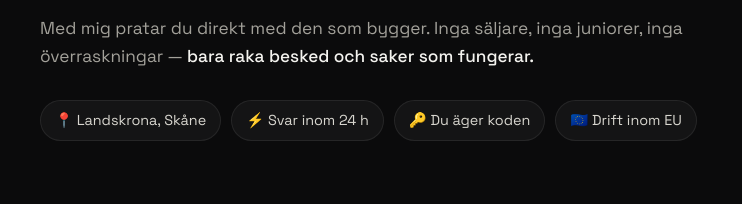
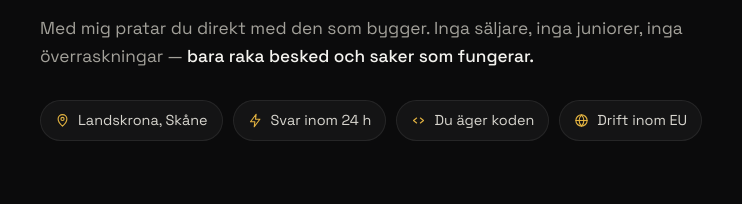
Before and after one commit to oliverpettersson2-cloud/pathfinderai-website, a plain HTML site: page index.html in a window 1280 px wide. Shown: the part 4696-4900 px from the top of the page, 428-1170 px from the left. Drawn offline with nearby package versions, Linux system fonts and the light colour scheme; a script that the page names is missing.

Commit message:
Om mig: guldikoner i stället för emojis (EU visades dubbelt på Windows) (#21)
Claude-Session: https://claude.ai/code/session_01BBHrwFZt8hDiNcgZZHYGni

Co-authored-by: Claude <noreply@anthropic.com>

```diff
--- a/index.html
+++ b/index.html
@@ -285,7 +285,8 @@
   .about-text p { color: var(--muted); font-size: 1.08rem; margin-top: 18px; }
   .about-text p strong { color: var(--text); font-weight: 500; }
   .facts { display: flex; flex-wrap: wrap; gap: 10px; margin-top: 30px; }
-  .facts span { font-size: 0.9rem; padding: 8px 14px; border-radius: 999px; background: rgba(255,255,255,0.04); border: 1px solid var(--line); color: #d8d6cf; }
+  .facts span { display: inline-flex; align-items: center; gap: 8px; font-size: 0.9rem; padding: 8px 14px; border-radius: 999px; background: rgba(255,255,255,0.04); border: 1px solid var(--line); color: #d8d6cf; }
+  .facts svg { width: 15px; height: 15px; flex: none; fill: none; stroke: var(--gold, #e8b94a); stroke-width: 1.8; stroke-linecap: round; stroke-linejoin: round; }
   @media (max-width: 900px) { .about { grid-template-columns: 1fr; gap: 40px; } .portrait { max-width: 360px; } }
 
   /* ---------- Kontakt ---------- */
@@ -576,10 +577,10 @@
         <p>Jag heter Oliver och har alltid drivits av det digitala. Jag bygger <strong>hemsidor, webshoppar och AI-flöden</strong> åt företag och kreatörer — och egna produkter som Scribooks.</p>
         <p>Med mig pratar du direkt med den som bygger. Inga säljare, inga juniorer, inga överraskningar — <strong>bara raka besked och saker som fungerar.</strong></p>
         <div class="facts">
-          <span>📍 Landskrona, Skåne</span>
-          <span>⚡ Svar inom 24 h</span>
-          <span>🔑 Du äger koden</span>
-          <span>🇪🇺 Drift inom EU</span>
+          <span><svg viewBox="0 0 24 24" aria-hidden="true"><path d="M12 21s-7-6.2-7-11.5a7 7 0 0 1 14 0C19 14.8 12 21 12 21z"/><circle cx="12" cy="9.5" r="2.5"/></svg>Landskrona, Skåne</span>
+          <span><svg viewBox="0 0 24 24" aria-hidden="true"><path d="M13 2 4 14h7l-1 8 9-12h-7z"/></svg>Svar inom 24 h</span>
+          <span><svg viewBox="0 0 24 24" aria-hidden="true"><path d="m9 8-5 4 5 4M15 8l5 4-5 4"/></svg>Du äger koden</span>
+          <span><svg viewBox="0 0 24 24" aria-hidden="true"><circle cx="12" cy="12" r="9"/><path d="M3 12h18M12 3c2.5 2.7 3.8 5.7 3.8 9s-1.3 6.3-3.8 9c-2.5-2.7-3.8-5.7-3.8-9S9.5 5.7 12 3z"/></svg>Drift inom EU</span>
         </div>
       </div>
     </div>
```
